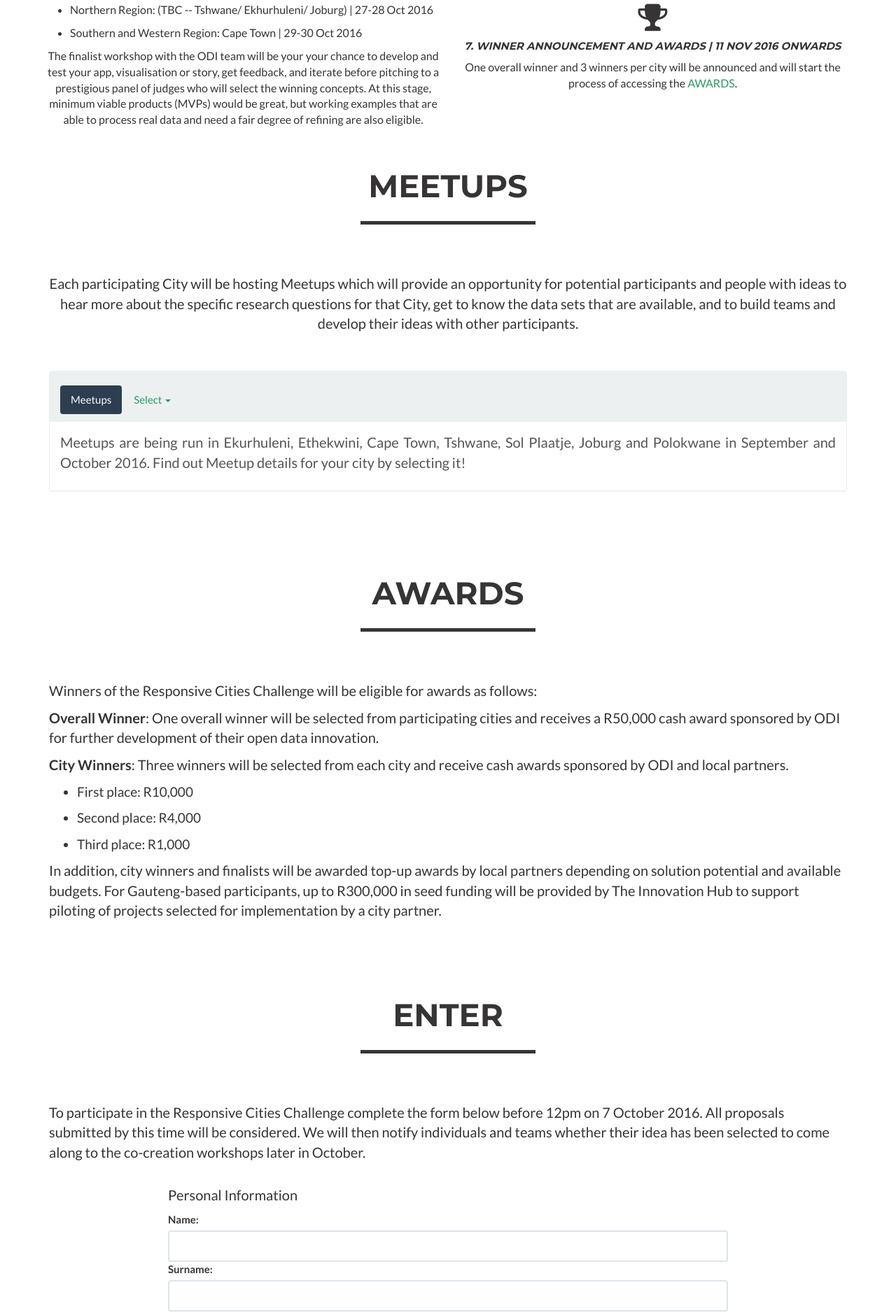
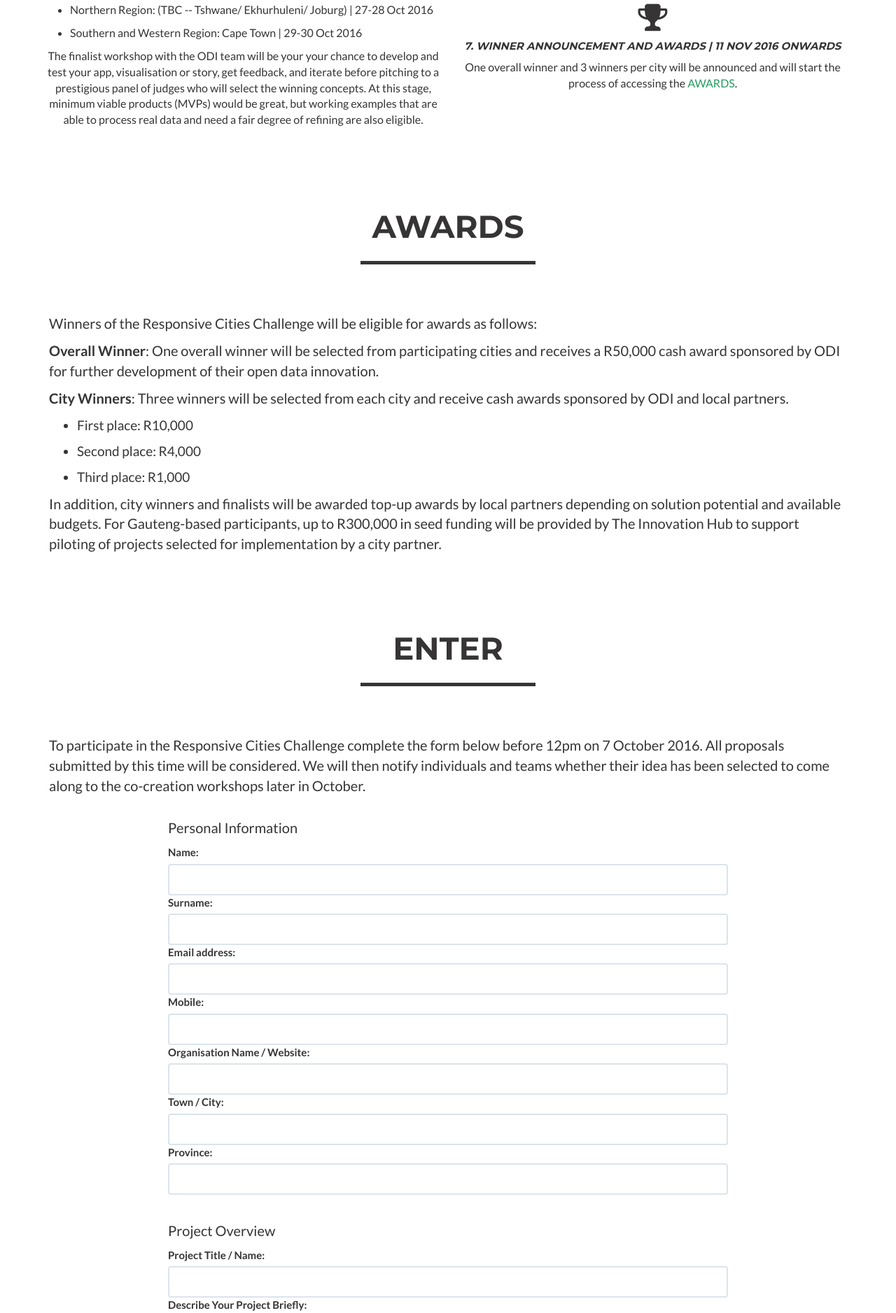
Before and after one commit to richardgevers/responsive-cities-challenge, a Flask app: page / in a window 1280 px wide. Shown: the part 1993-3870 px from the top of the page at 70% size. Run offline with Flask 2, Linux system fonts and the light colour scheme; some libraries are stand-ins or nearby versions.

Commit message:
deleted meetups container in cities section

```diff
--- a/templates/index.html
+++ b/templates/index.html
@@ -230,86 +230,6 @@
             </p>
             </div>
     </div>
-        <br>
-        <br>
-        <div class="row">
-            <div class="col-lg-12 text-center">
-                <h2>MEETUPS</h2>
-                <hr class="trophy-primary">
-            </div>
-        </div>
-        <div class="row">
-            <div class="col-lg-4 text-" style="text-align: center">
-                <p>Each participating City will be hosting Meetups which will provide an opportunity for potential
-                    participants and people with ideas to hear more about the specific research questions for that City,
-                    get to know the data sets that are available, and to build teams and develop their ideas with other
-                    participants.</p>
-                <br>
-                <br>
-            </div>
-        </div>
-        <div class="panel with-nav-pills panel-default">
-            <div class="panel-heading">
-                <ul class="nav nav-pills">
-                    <li class="active"><a href="#tab1meet" data-toggle="pill">Meetups</a></li>
-                    <li class="dropdown">
-                        <a href="#" data-toggle="dropdown">Select <span class="caret"></span></a>
-                        <ul class="dropdown-menu" role="menu">
-                            <li><a href="#tab2meet" data-toggle="pill">Ekurhuleni Meetup</a></li>
-                            <li><a href="#tab3meet" data-toggle="pill">Ethekwini Meetup</a></li>
-                            <li><a href="#tab4meet" data-toggle="pill">Cape Town Meetup</a></li>
-                            <li><a href="#tab5meet" data-toggle="pill">Tshwane Meetup</a></li>
-                            <li><a href="#tab6meet" data-toggle="pill">Sol Plaatje Meetup</a></li>
-                            <li><a href="#tab7meet" data-toggle="pill">Joburg Meetup</a></li>
-                            <li><a href="#tab8meet" data-toggle="pill">Polokwane Meetup</a></li>
-                        </ul>
-                    </li>
-                </ul>
-            </div>
-            <div class="panel-body">
-                <div class="tab-content" style="text-align: justify; color: #555555">
-                    <div class="tab-pane fade in active" id="tab1meet">
-                        <p>Meetups are being run in Ekurhuleni, Ethekwini, Cape Town, Tshwane, Sol Plaatje, Joburg and Polokwane in September and October 2016. Find out Meetup details for your city by selecting it!</p>
-                    </div>
-                    <div class="tab-pane fade" id="tab2meet">
-                        <p><a href="" target="_blank">Ekurhuleni Meetup</a></p>
-                        <p>The Innovation Hub and Ekurhuleni Metropolitan Municipality will be hosting the [Ekurhuleni
-                            Meetup] taking place at 10am-3pm on 21 Sept 2016, [venue]. RSVP to attend before 16 Sept
-                            2016.</p>
-                    </div>
-                    <div class="tab-pane fade" id="tab3meet">
-                        <p><a href="" target="_blank">Ethekwini Meetup</a></p>
-                        <p>Open Data Durban and the City of Ethekwini will be hosting the [Ethekwini Meetup] taking
-                            place at 10am-3pm on 21 Sept 2016, [venue]. RSVP to attend before 16 Sept 2016.</p>
-                    </div>
-                    <div class="tab-pane fade" id="tab4meet">
-                        <p><a href="" target="_blank">Cape Town Meetup</a></p>
-                        <p>Code4SA and the City of Cape Town will be hosting the [Cape Town Meetup] taking place at
-                            10am-3pm on 21 Sept 2016, [venue]. RSVP to attend before 16 Sept 2016.</p>
-                    </div>
-                    <div class="tab-pane fade" id="tab5meet">
-                        <p><a href="" target="_blank">Tshwane Meetup</a></p>
-                        <p>The Innovation Hub and the City of Tshwane will be hosting the [Tshwane Meetup] taking place
-                            at 10am-3pm on 21 Sept 2016, [venue]. RSVP to attend before 16 Sept 2016.</p>
-                    </div>
-                    <div class="tab-pane fade" id="tab6meet">
-                        <p><a href="" target="_blank">Sol Plaatje Meetup</a></p>
-                        <p>Geekulcha and the Sol Plaatje Municipality will be hosting the [Sol Plaatje Meetup] taking
-                            place at 10am-3pm on 21 Sept 2016, [venue]. RSVP to attend before 16 Sept 2016.</p>
-                    </div>
-                    <div class="tab-pane fade" id="tab7meet">
-                        <p><a href="" target="_blank">Joburg Meetup</a></p>
-                        <p>The Innovation Hub and the City of Johannesburg will be hosting the [Joburg Meetup] taking
-                            place at 10am-3pm on 21 Sept 2016, [venue]. RSVP to attend before 16 Sept 2016.</p>
-                    </div>
-                    <div class="tab-pane fade" id="tab8meet">
-                        <p><a href="" target="_blank"">Polokwane Meetup</a></p>
-                        <p>Limpopo Connexion and the Polokwane Municipality will be hosting the [Polokwane Meetup]
-                            taking place at 10am-3pm on 21 Sept 2016, [venue]. RSVP to attend before 16 Sept 2016.</p>
-                    </div>
-                </div>
-            </div>
-        </div>
     </div>
 </section>
 
```
